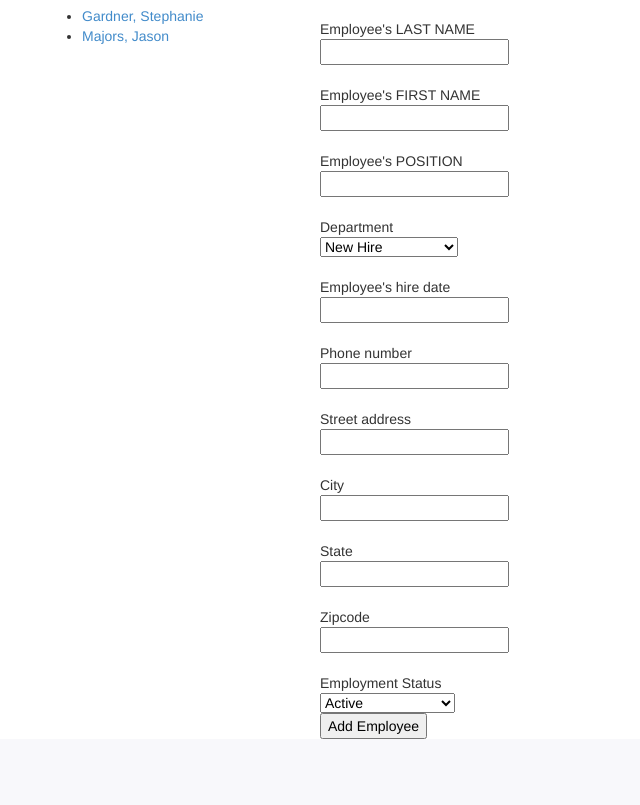
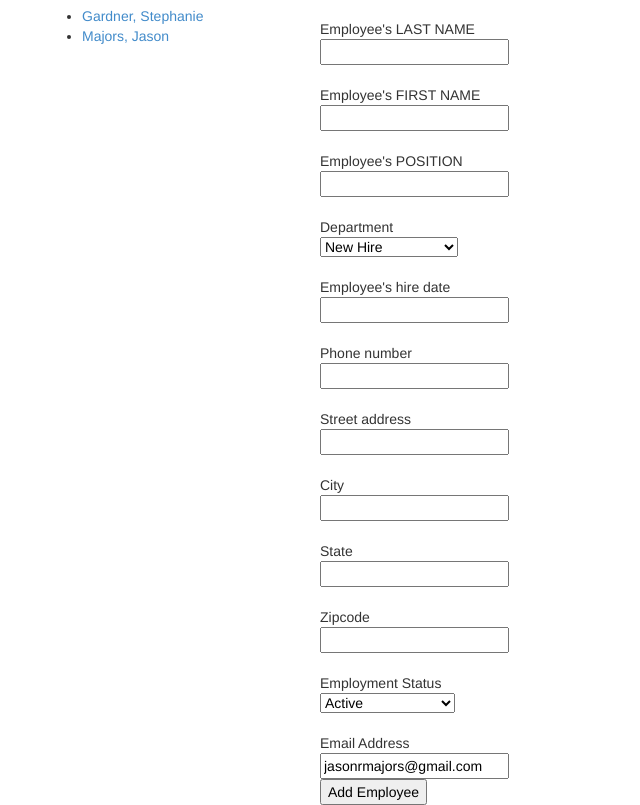
Before and after one commit to jasonmajors/Python-HRIS, a Django app: page /hris/add_employee/ in a window 1280 px wide. Shown: the part 204-1009 px from the top of the page, without its empty margins (0-640 px from the left). Before the commit the page ends 943 px from the top, so only its background shows below. Run offline with Django 3.2, Linux system fonts and the light colour scheme; a user stored in the database is signed in; data comes from the database, SQL or seed files in the repository; both versions use the stored data as it was after the commit; parts of the project's set-up code (start-up, migrations or seed data) failed here and were passed over; some libraries are stand-ins or nearby versions.

Commit message:
Added an email field for employees. Added email notification for timeoff requests.

```diff
--- a/hris/hris/settings.py
+++ b/hris/hris/settings.py
@@ -168,3 +168,9 @@ LOGGING = {
         },
     }
 }
+
+EMAIL_USE_TLS = True
+EMAIL_HOST = 'smtp.gmail.com'
+EMAIL_PORT = 587
+EMAIL_HOST_USER = 'no.reply.hris@gmail.com'
+EMAIL_HOST_PASSWORD = 'blackcheesehorses'
--- a/hris/hris_system/forms.py
+++ b/hris/hris_system/forms.py
@@ -51,6 +51,7 @@ class EmployeeForm(forms.ModelForm):
 	city = forms.CharField(max_length=25, help_text="City")
 	state = forms.CharField(max_length=2, help_text="State")
 	zipcode = forms.IntegerField(help_text="Zipcode")
+	email = forms.CharField(max_length=35, help_text="Email Address", initial="jasonrmajors@gmail.com")
 
 	STATUS_CHOICES = (
 			('Active', 'Active'),
--- a/hris/hris_system/models.py
+++ b/hris/hris_system/models.py
@@ -30,12 +30,12 @@ class Employee(models.Model):
 	last_name = models.CharField(max_length=25)
 	first_name = models.CharField(max_length=25)
 	hire_date = models.DateField(auto_now=False, auto_now_add=False)
-	phone_number = models.CharField(max_length=15, blank=True)
-	address = models.CharField(max_length=25, blank=True)
-	city = models.CharField(max_length=25, blank=True)
-	state = models.CharField(max_length=2, blank=True)
-	zipcode = models.IntegerField(blank=True)
-
+	phone_number = models.CharField(max_length=15, null=True, blank=True)
+	address = models.CharField(max_length=25, null=True, blank=True)
+	city = models.CharField(max_length=25, null=True, blank=True)
+	state = models.CharField(max_length=2, null=True, blank=True)
+	zipcode = models.IntegerField(null=True, blank=True)
+	email = models.CharField(max_length=35, null=True, blank=True, default='jasonrmajors@gmail.com')
 	DEPT_CHOICES = (
 			('New Hire', 'New Hire'),
 			('Human Resources', 'Human Resources'),
--- a/hris/hris_system/views.py
+++ b/hris/hris_system/views.py
@@ -4,6 +4,7 @@ from datetime import date, timedelta
 import numpy as np
 import matplotlib.pyplot as plt
 
+from django.core.mail import send_mail
 from django.contrib.auth import authenticate, login, logout
 from django.contrib.auth.models import User, Group
 from django.contrib.auth.decorators import login_required, user_passes_test
@@ -31,13 +32,14 @@ def index(request):
 		employees = Employee.objects.order_by('-hire_date')[:5]
 
 		# The user may not be an "employee". Such as an administrative account.
+		# Using try/except lets non-employees with a valid login access the dashboard.
 		try:
 			employee = Employee.objects.get(user=request.user)
 			context_dict['employee'] = employee
 			profile = UserProfile.objects.get(user=request.user)
 
 			if profile.first_time_user:
-				print 'new user'
+
 				return HttpResponseRedirect('/hris/update_password')
 		except:
 			pass
@@ -103,6 +105,14 @@ def submit_timeoff(request):
 			time_off_request.employee = employee
 			time_off_request.save()
 
+			email_message = "{0} has submitted a request for time off.".format(employee)
+
+			send_mail('TIME OFF REQUEST -- {0}'.format(employee),
+						email_message,
+						'no.reply.hris@gmail.com',
+						['jasonrmajors@gmail.com'],
+						fail_silently = False)
+
 			return index(request)
 		else:
 			print form.errors
@@ -140,8 +150,6 @@ def user_login(request):
 
 		else:
 			failed_attempt = True
-
-			print "Invalid login: {0}, {1}".format(username, password)
 
 			return render_to_response("hris_system/login.html", {"failed_attempt": failed_attempt}, context)
 
@@ -188,7 +196,7 @@ def handle_timeoff(request):
 	context = RequestContext(request)
 	context_dict = {}
 	request_id = None
-
+	buttons = True
 
 	user = request.user.username.replace('_', ' ')
 	# Even though this function is only activated when a request is approved or denied,
@@ -197,6 +205,7 @@ def handle_timeoff(request):
 	timeoff_requests = TimeOffRequest.objects.filter(status="PENDING")
 
 	context_dict['timeoff_requests'] = timeoff_requests
+	context_dict['buttons'] = buttons
 
 	if request.method == "GET":
 		request_id = request.GET['request_id']
@@ -243,7 +252,7 @@ def add_employee(request):
 			employee.schedule = default_schedule
 
 			# Create/assign user groups based on employee department.
-			assigned_group, c = Group.objects.get_or_create(name=employee.department)
+			assigned_group, _ = Group.objects.get_or_create(name=employee.department)
 			assigned_group.user_set.add(employee.user)
 
 			employee.save()
--- a/hris/templates/hris_system/update_password.html
+++ b/hris/templates/hris_system/update_password.html
@@ -19,7 +19,7 @@
 			Confirm New password: <input type="password" name="new_password_confirm" value="" size="50" />
 			<br/>
 
-			<input type="submit" value="submit" />
+			<input type="submit" value="Submit" />
 		</form>
 	</div>
 </div>
```
Also changed, not shown: hris/hris.db, hris/static/graph.png, hris/static/js/mars.jpg (added), 4 other files.
